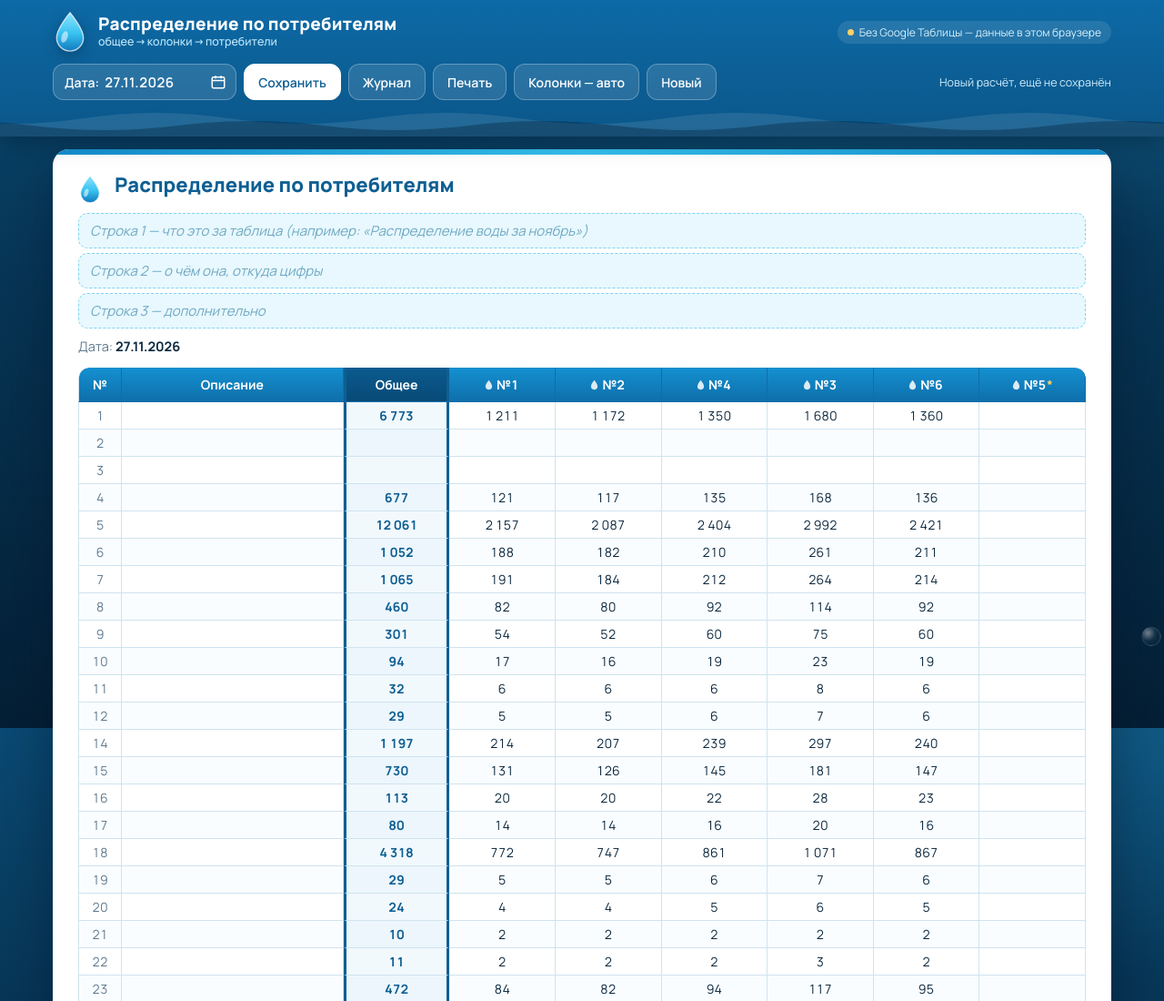
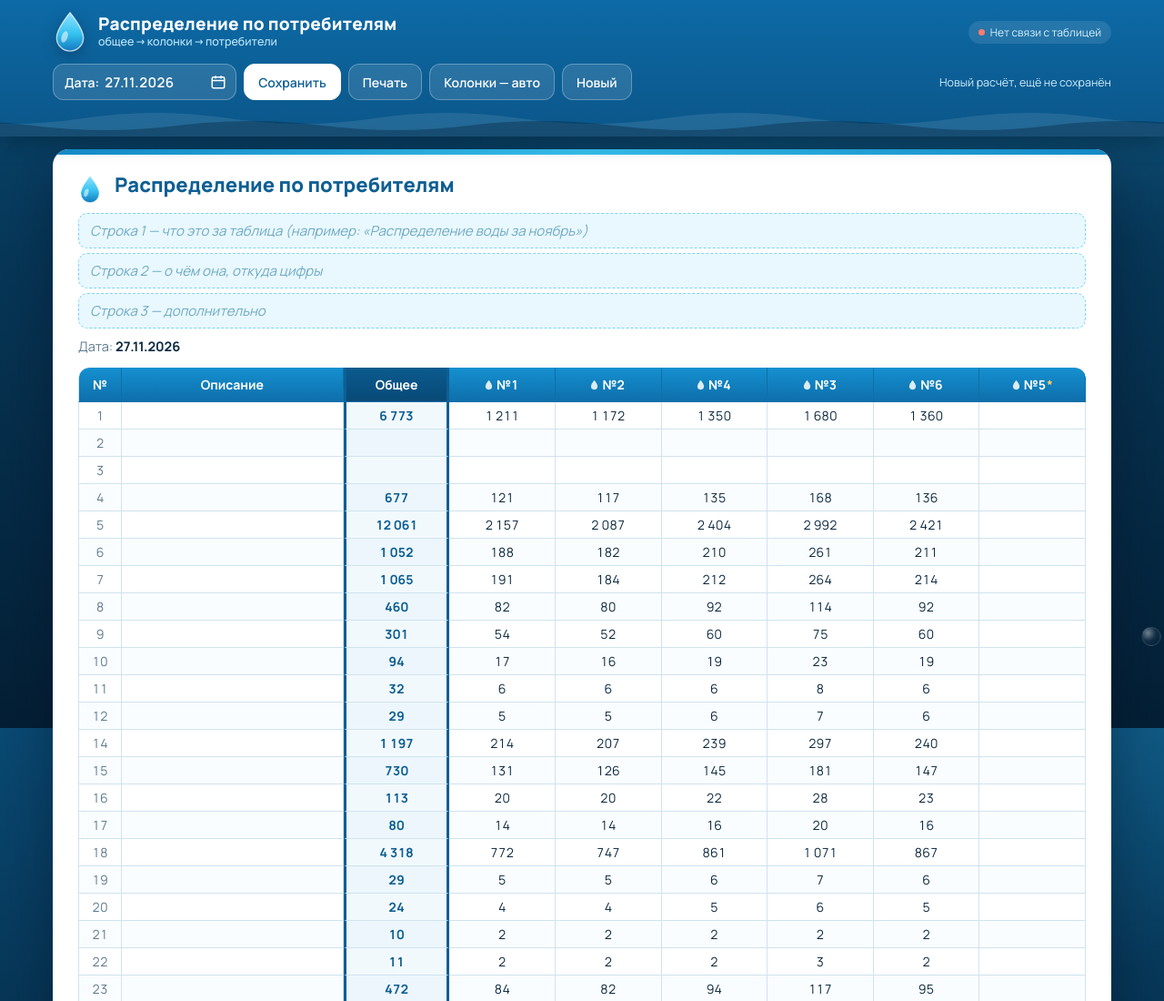
Before and after one commit to energo380/Voda, a plain HTML site: page index.html in a window 1280 px wide. Shown: the top 1100 px of the page at 91% size. Drawn offline with Linux system fonts and the light colour scheme.

Commit message:
Подключение к Google Таблице: адрес веб-приложения
Co-Authored-By: Claude Opus 5.5 <noreply@anthropic.com>
Claude-Session: https://claude.ai/code/session_015qVVTvcbAoYuXscYfXNZD8

```diff
--- a/index.html
+++ b/index.html
@@ -346,7 +346,7 @@ table.t { border-collapse: separate; border-spacing: 0; width: 100%; min-width:
 // Адрес веб-приложения Google Apps Script (см. README).
 // Пусто — сайт работает сам по себе, данные хранятся в этом браузере.
 // ============================================================
-const API_URL = '';
+const API_URL = 'https://script.google.com/macros/s/AKfycbzgas1Yeek2Mr6D4Q0l-xFZk8jb-ghh_2hxs5ypBRAp651fEHd_RHyZEC9pMLBpKsc/exec';
 const API_TIMEOUT = 25000;
 const DRAFT_KEY = 'voda_draft_v1';
 const LOCAL_LOG_KEY = 'voda_local_journal_v1';
```
